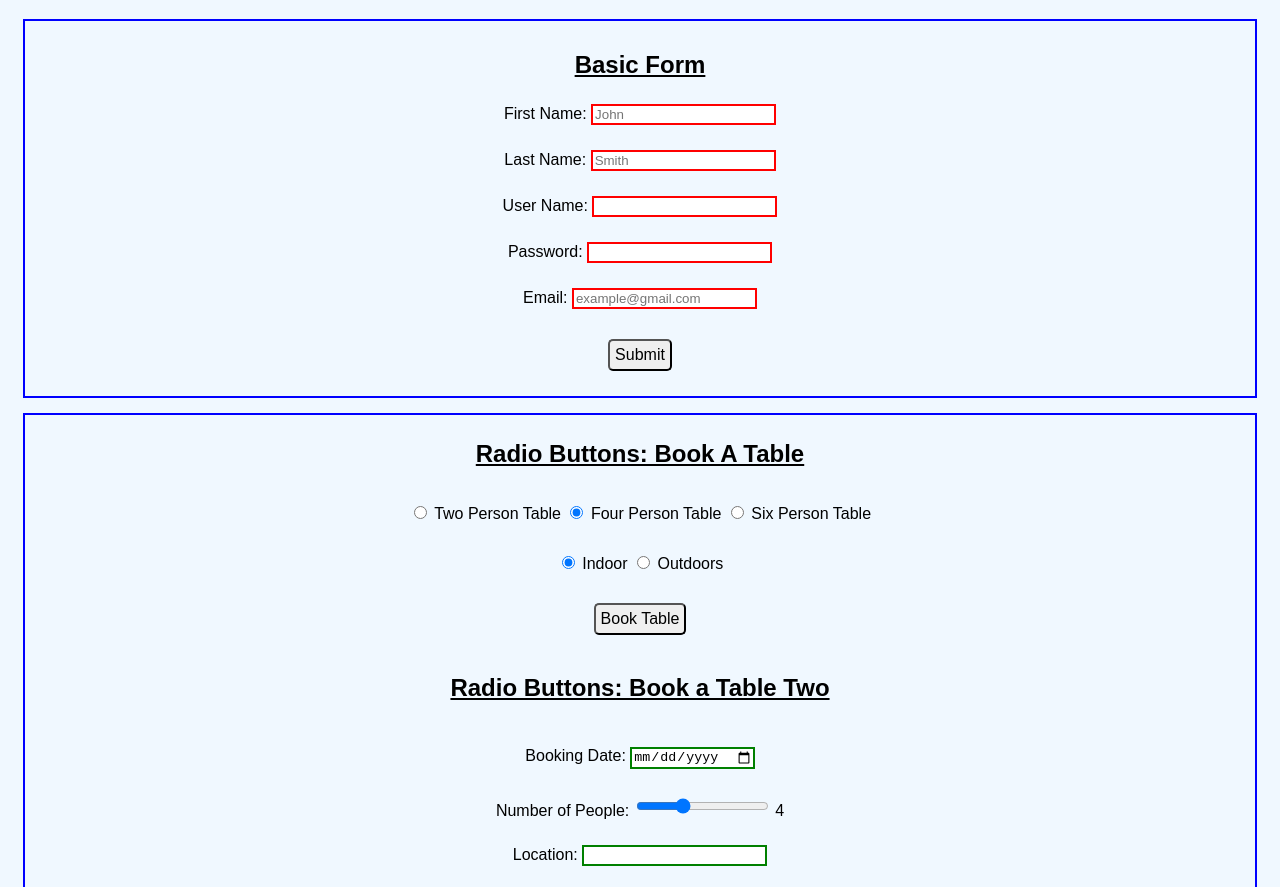
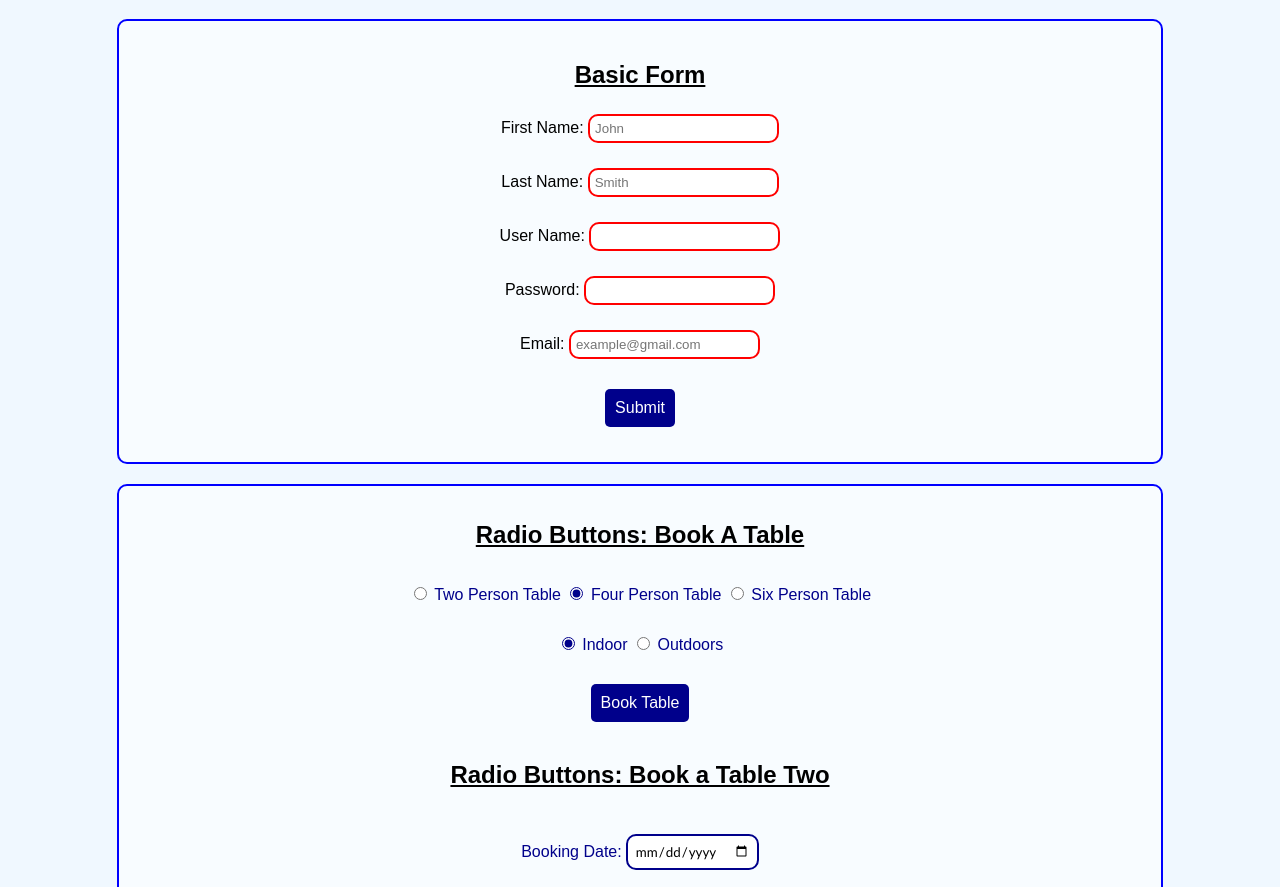
Before and after one commit to joshm-codes/HTML-Forms-Practice, a plain HTML site: page index.html in a window 1280 px wide. Shown: the part 61-948 px from the top of the page. Drawn offline with Linux system fonts and the light colour scheme.

Commit message:
Improved form styling and layout with CSS

```diff
--- a/index.html
+++ b/index.html
@@ -67,17 +67,17 @@
             <form method="POST">
                 <div>
                     <label for="booking_date">Booking Date:</label>
-                    <input type="date" id="booking_date" name="booking_date">
+                    <input type="date" id="booking_date" name="booking_date"> <!--type="date" -> date picker-->
                 </div>
                 <div>
                     <label for="booking_people">Number of People:</label>
-                    <input type="range" id="booking_people" name="booking_people" min="1" max="10" value="4" oninput="this.nextElementSibling.value =this.value">
-                    <output>4</output>
+                    <input type="range" id="booking_people" name="booking_people" min="1" max="10" value="4" oninput="this.nextElementSibling.value =this.value"> <!--type="range" ->slider (oninput - JS to adjust slider values)-->
+                    <output>4</output><!--default value for slider-->
                 </div>
                 <div>
                     <label for="booking_location">Location:</label>
                     <input id="booking_location" name="booking_location" list="locations">
-                    <datalist id="locations">
+                    <datalist id="locations"> <!--autocomplete suggestions-->
                         <option value="Eastside"></option>
                         <option value="Westend"></option>
                         <option value="Dupont Square"></option>
--- a/styles.css
+++ b/styles.css
@@ -8,6 +8,22 @@ h1,h2{
 }
 #firstForm,#secondForm{
     border: 2px solid blue;
+    margin: 20px auto;
+    padding: 15px;
+    width: 80%;
+    border-radius: 10px;
+    background-color: rgba(255, 255, 255, 0.575);
+}
+#secondForm label{
+    color: darkblue;
+}
+input,
+select{
+    padding: 5px;
+    border-radius: 10px;
+}
+input[type=radio]{
+    accent-color:darkblue;
 }
 form{
     text-align: center;
@@ -19,8 +35,11 @@ div{
     padding: 5px;
 }
 button{
+    background-color: darkblue;
+    color: white;
+    border: white;
     font: 1em sans-serif;
-    padding: 5px;
+    padding: 10px;
     border-radius: 5px;
     margin-top: 10px;
     margin-bottom: 15px;
@@ -29,13 +48,13 @@ button{
 button:hover{
     cursor: pointer;
     transform: scale(1.05);
-    background-color: lightgray;
+    background-color: royalblue;
 }
 input:invalid{
     border: 2px solid red;
 }
 input:valid {
-    border: 2px solid green;
+    border: 2px solid darkblue;
 }
 
 #size,#location{
@@ -43,3 +62,14 @@ input:valid {
     padding: 10px;
     margin-bottom: 10px;
 }
+input[type=date]{
+    font-family: 'Trebuchet MS', 'Lucida Sans Unicode', 'Lucida Grande', 'Lucida Sans', Arial, sans-serif;
+    width: 12%;
+    padding: 0.5em;
+    border-color: darkblue;
+    border-radius: 10px;
+}
+input[type=range]{
+    width: 200px;
+    accent-color: darkblue;
+}
```
